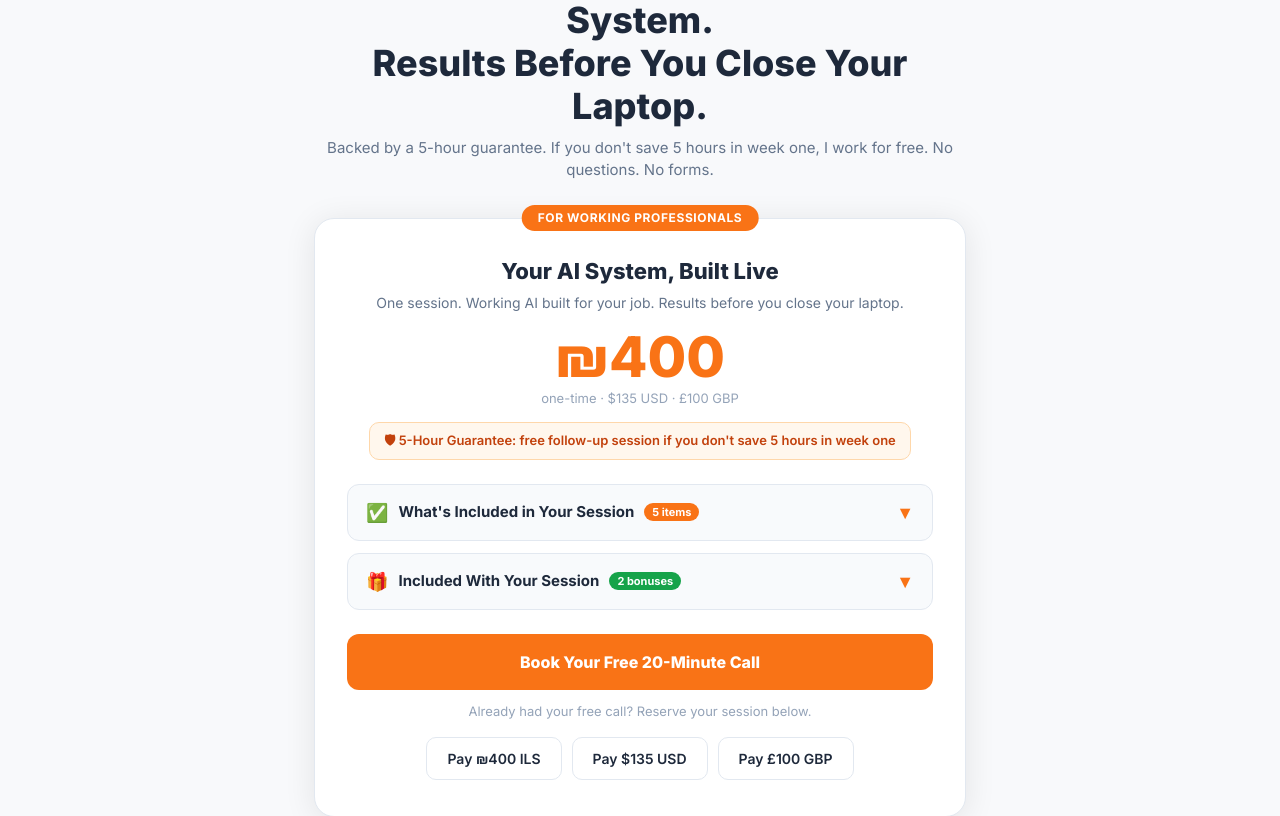
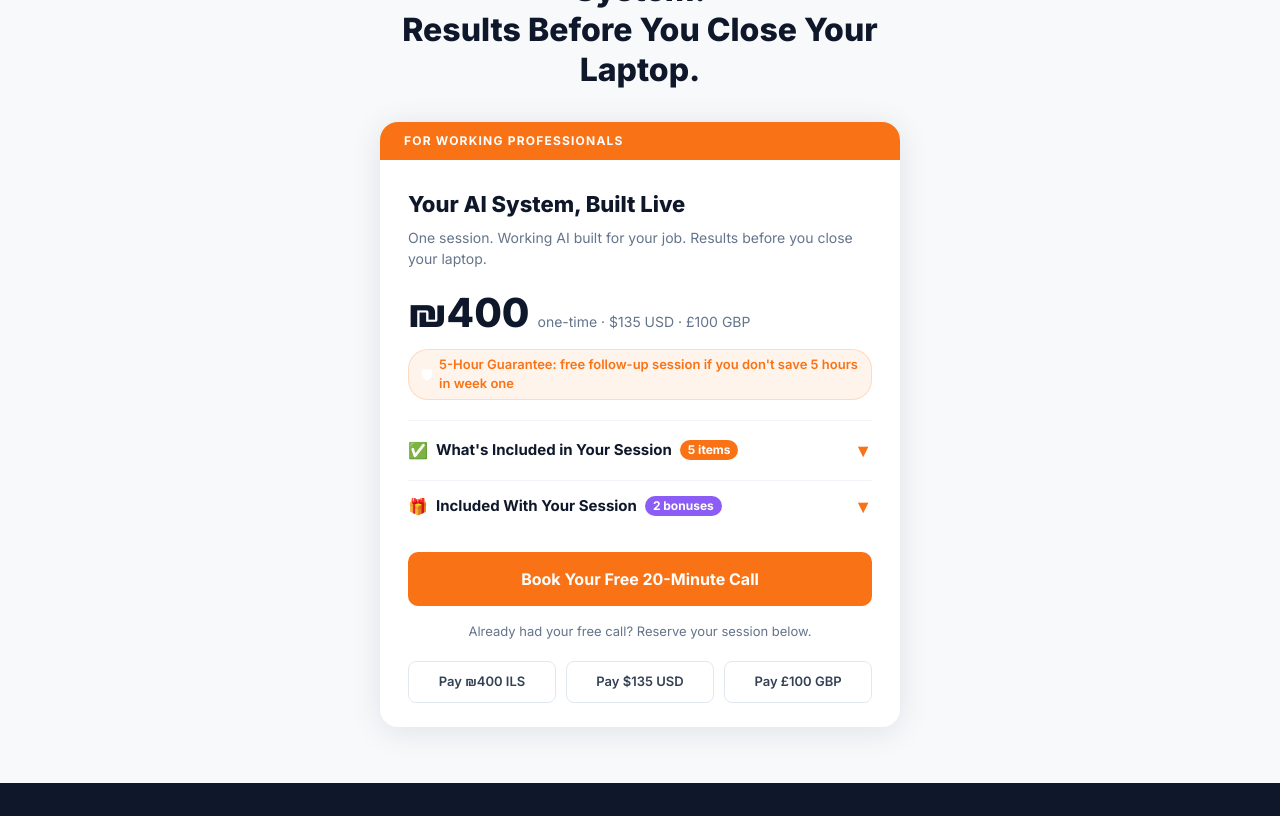
Before and after one commit to samkershner1234-aisk/ai-with-sam, a React (Vite) app: page / in a window 1280 px wide. Shown: the part 3460-4276 px from the top of the page. Built offline with nearby package versions, Linux system fonts and the light colour scheme.

Commit message:
Refactor PricingSection component structure and content

```diff
--- a/src/components/landing/PricingSection.jsx
+++ b/src/components/landing/PricingSection.jsx
@@ -1,115 +1,136 @@
 import { useState } from "react";
 import { CTA_URL } from "./constants";
 
-const ILS_URL = "https://buy.stripe.com/ILS";
-const USD_URL = "https://buy.stripe.com/USD";
-const GBP_URL = "https://buy.stripe.com/GBP";
-
-const included = [
-  "60-minute 1:1 session on Google Meet — fully focused on your role, workflow, and biggest time drain",
-  "We pinpoint the single task eating your time every day and fix it together, live",
-  "A working AI solution built on the call — a custom prompt or workflow for exactly how you work",
-  "Full session recording sent to you after the call — revisit every step",
-  "Written recap document — all your custom prompts and next steps in one clear document",
+const ITEMS = [
+  "60-minute live session on Google Meet",
+  "A custom AI prompt, tool, or automation built for your exact role",
+  "Full session recording so you can rewatch and repeat every step",
+  "Written recap of everything we built — yours to keep",
+  "Hands-on implementation so you leave with something that works",
 ];
 
-const bonus = [
-  { icon: "🎁", title: "Custom AI Prompt Kit", desc: "I start building your kit before we meet using your intake form. A personalised set of 10+ prompts for your specific role. Yours to keep forever." },
-  { icon: "💬", title: "14 Days WhatsApp Access", desc: "Got a prompt that's not working? Message me directly — not a ticket system. I respond within 24 hours." },
+const BONUSES = [
+  { title: "Sam's Personal Prompt Kit", desc: "The exact prompts Sam uses daily — ready to copy and use immediately." },
+  { title: "14-Day WhatsApp Access to Sam", desc: "Direct access after the session. Got a question? Message Sam. Usually replies within a few hours." },
 ];
 
 export default function PricingSection() {
-  const [showIncluded, setShowIncluded] = useState(false);
-  const [showBonus, setShowBonus] = useState(false);
+  const [itemsOpen, setItemsOpen] = useState(false);
+  const [bonusesOpen, setBonusesOpen] = useState(false);
 
   return (
-    <section style={{background:"#f8f9fb",padding:"80px 0 72px"}}>
-      <div style={{maxWidth:700,margin:"0 auto",padding:"0 24px"}}>
+    <section style={{ background: "#f8f9fb", padding: "56px 0" }}>
+      <div style={{ maxWidth: 560, margin: "0 auto", padding: "0 20px" }}>
+        {/* Section header */}
+        <p style={{ color: "#F97316", fontWeight: 700, letterSpacing: "0.12em", textTransform: "uppercase", fontSize: 13, textAlign: "center", marginBottom: 10 }}>
+          THE OFFER
+        </p>
+        <h2 style={{ fontSize: "clamp(22px,4vw,32px)", fontWeight: 800, color: "#0F172A", textAlign: "center", lineHeight: 1.25, marginBottom: 32 }}>
+          One Session. One Working AI System.<br />Results Before You Close Your Laptop.
+        </h2>
 
-        {/* Header */}
-        <p style={{color:"#F97316",fontWeight:700,letterSpacing:"0.12em",textTransform:"uppercase",fontSize:13,textAlign:"center",marginBottom:12}}>THE OFFER</p>
-        <h2 style={{fontSize:"clamp(24px,4vw,36px)",fontWeight:800,color:"#1E293B",textAlign:"center",lineHeight:1.2,marginBottom:8}}>
-          One Session. One Working AI System.<br/>Results Before You Close Your Laptop.
-        </h2>
-        <p style={{color:"#64748B",textAlign:"center",fontSize:15,marginBottom:36}}>
-          Backed by a 5-hour guarantee. If you don't save 5 hours in week one, I work for free. No questions. No forms.
-        </p>
+        {/* Main card */}
+        <div style={{ background: "#fff", borderRadius: 18, boxShadow: "0 4px 32px rgba(15,23,42,0.10)", overflow: "hidden" }}>
+          {/* Badge */}
+          <div style={{ background: "#F97316", padding: "10px 24px", display: "flex", alignItems: "center", justifyContent: "space-between" }}>
+            <span style={{ color: "#fff", fontWeight: 700, fontSize: 12, letterSpacing: "0.1em", textTransform: "uppercase" }}>
+              FOR WORKING PROFESSIONALS
+            </span>
+          </div>
 
-        {/* Pricing card */}
-        <div style={{background:"#fff",borderRadius:20,padding:"36px 32px",boxShadow:"0 4px 32px rgba(0,0,0,0.09)",border:"1.5px solid #E2E8F0",position:"relative"}}>
-
-          {/* Badge */}
-          <div style={{position:"absolute",top:-14,left:"50%",transform:"translateX(-50%)",background:"#F97316",color:"#fff",fontWeight:700,fontSize:12,padding:"4px 16px",borderRadius:20,letterSpacing:"0.05em",whiteSpace:"nowrap"}}>FOR WORKING PROFESSIONALS</div>
-
-          {/* Title + price */}
-          <div style={{textAlign:"center",marginBottom:24}}>
-            <div style={{fontWeight:800,fontSize:22,color:"#1E293B",marginBottom:4}}>Your AI System, Built Live</div>
-            <div style={{color:"#64748B",fontSize:14,marginBottom:16}}>One session. Working AI built for your job. Results before you close your laptop.</div>
-            <div style={{fontSize:"clamp(40px,8vw,56px)",fontWeight:900,color:"#F97316",lineHeight:1}}>₪400</div>
-            <div style={{color:"#94A3B8",fontSize:13,marginTop:4}}>one-time · $135 USD · £100 GBP</div>
-            <div style={{display:"inline-flex",alignItems:"center",gap:6,background:"#FFF7ED",border:"1.5px solid #FED7AA",borderRadius:10,padding:"8px 14px",marginTop:14,fontSize:13,fontWeight:600,color:"#C2410C"}}>
-              🛡 5-Hour Guarantee: free follow-up session if you don't save 5 hours in week one
+          <div style={{ padding: "28px 28px 24px" }}>
+            {/* Product name + price */}
+            <div style={{ marginBottom: 20 }}>
+              <div style={{ fontSize: "clamp(18px,3vw,22px)", fontWeight: 800, color: "#0F172A", marginBottom: 6 }}>
+                Your AI System, Built Live
+              </div>
+              <div style={{ color: "#64748B", fontSize: 14, marginBottom: 14, lineHeight: 1.5 }}>
+                One session. Working AI built for your job. Results before you close your laptop.
+              </div>
+              <div style={{ display: "flex", alignItems: "baseline", gap: 8, marginBottom: 6 }}>
+                <span style={{ fontSize: "clamp(28px,5vw,40px)", fontWeight: 900, color: "#0F172A" }}>₪400</span>
+                <span style={{ color: "#64748B", fontSize: 14 }}>one-time · $135 USD · £100 GBP</span>
+              </div>
+              <div style={{ display: "inline-flex", alignItems: "center", gap: 6, background: "rgba(249,115,22,0.08)", border: "1px solid rgba(249,115,22,0.2)", borderRadius: 20, padding: "5px 12px" }}>
+                <span style={{ fontSize: 14 }}>🛡</span>
+                <span style={{ color: "#F97316", fontSize: 13, fontWeight: 600 }}>5-Hour Guarantee: free follow-up session if you don't save 5 hours in week one</span>
               </div>
             </div>
 
             {/* Collapsible: What's Included */}
-          <div style={{marginBottom:12}}>
-            <button onClick={() => setShowIncluded(p => !p)} style={{width:"100%",display:"flex",alignItems:"center",justifyContent:"space-between",background: showIncluded ? "#FFF7ED" : "#F8FAFC",border: showIncluded ? "1.5px solid #F97316" : "1.5px solid #E2E8F0",borderRadius:12,padding:"14px 18px",cursor:"pointer",transition:"all 0.2s"}}>
-              <div style={{display:"flex",alignItems:"center",gap:10}}>
-                <span style={{fontSize:18}}>✅</span>
-                <span style={{fontWeight:700,fontSize:15,color:"#1E293B"}}>What's Included in Your Session</span>
-                <span style={{background:"#F97316",color:"#fff",borderRadius:20,padding:"1px 8px",fontSize:11,fontWeight:700}}>{included.length} items</span>
-              </div>
-              <span style={{color:"#F97316",fontWeight:700,fontSize:18,transition:"transform 0.2s",display:"inline-block",transform: showIncluded ? "rotate(180deg)" : "rotate(0deg)"}}>▼</span>
+            <div style={{ borderTop: "1px solid #F1F5F9", paddingTop: 16, marginBottom: 8 }}>
+              <button
+                onClick={() => setItemsOpen(!itemsOpen)}
+                style={{ width: "100%", display: "flex", alignItems: "center", justifyContent: "space-between", background: "none", border: "none", cursor: "pointer", padding: "0 0 8px" }}
+              >
+                <span style={{ display: "flex", alignItems: "center", gap: 8 }}>
+                  <span style={{ fontSize: 16 }}>✅</span>
+                  <span style={{ fontWeight: 700, color: "#0F172A", fontSize: 15 }}>What's Included in Your Session</span>
+                  <span style={{ background: "#F97316", color: "#fff", borderRadius: 10, padding: "1px 8px", fontSize: 12, fontWeight: 700 }}>{ITEMS.length} items</span>
+                </span>
+                <span style={{ color: "#F97316", fontSize: 18, fontWeight: 700, transform: itemsOpen ? "rotate(180deg)" : "none", transition: "transform 0.2s" }}>▼</span>
               </button>
-            {showIncluded && (
-              <div style={{background:"#FFFBF5",border:"1.5px solid #FED7AA",borderTop:"none",borderRadius:"0 0 12px 12px",padding:"16px 18px"}}>
-                {included.map((item, i) => (
-                  <div key={i} style={{display:"flex",gap:10,alignItems:"flex-start",marginBottom: i < included.length-1 ? 12 : 0}}>
-                    <span style={{color:"#16A34A",fontWeight:700,flexShrink:0,marginTop:2}}>✓</span>
-                    <span style={{color:"#374151",fontSize:14,lineHeight:1.55}}>{item}</span>
+              {itemsOpen && (
+                <div style={{ background: "#F8FAFC", borderRadius: 10, padding: "12px 16px", marginTop: 4 }}>
+                  {ITEMS.map((item, i) => (
+                    <div key={i} style={{ display: "flex", alignItems: "flex-start", gap: 10, padding: "6px 0", borderBottom: i < ITEMS.length - 1 ? "1px solid #E2E8F0" : "none" }}>
+                      <span style={{ color: "#22C55E", fontWeight: 700, marginTop: 1 }}>✓</span>
+                      <span style={{ color: "#334155", fontSize: 14, lineHeight: 1.4 }}>{item}</span>
                     </div>
                   ))}
                 </div>
               )}
             </div>
 
-          {/* Collapsible: Included With Your Session */}
-          <div style={{marginBottom:24}}>
-            <button onClick={() => setShowBonus(p => !p)} style={{width:"100%",display:"flex",alignItems:"center",justifyContent:"space-between",background: showBonus ? "#FFF7ED" : "#F8FAFC",border: showBonus ? "1.5px solid #F97316" : "1.5px solid #E2E8F0",borderRadius:12,padding:"14px 18px",cursor:"pointer",transition:"all 0.2s"}}>
-              <div style={{display:"flex",alignItems:"center",gap:10}}>
-                <span style={{fontSize:18}}>🎁</span>
-                <span style={{fontWeight:700,fontSize:15,color:"#1E293B"}}>Included With Your Session</span>
-                <span style={{background:"#16A34A",color:"#fff",borderRadius:20,padding:"1px 8px",fontSize:11,fontWeight:700}}>2 bonuses</span>
-              </div>
-              <span style={{color:"#F97316",fontWeight:700,fontSize:18,transition:"transform 0.2s",display:"inline-block",transform: showBonus ? "rotate(180deg)" : "rotate(0deg)"}}>▼</span>
+            {/* Collapsible: Bonuses */}
+            <div style={{ borderTop: "1px solid #F1F5F9", paddingTop: 12, marginBottom: 24 }}>
+              <button
+                onClick={() => setBonusesOpen(!bonusesOpen)}
+                style={{ width: "100%", display: "flex", alignItems: "center", justifyContent: "space-between", background: "none", border: "none", cursor: "pointer", padding: "0 0 8px" }}
+              >
+                <span style={{ display: "flex", alignItems: "center", gap: 8 }}>
+                  <span style={{ fontSize: 16 }}>🎁</span>
+                  <span style={{ fontWeight: 700, color: "#0F172A", fontSize: 15 }}>Included With Your Session</span>
+                  <span style={{ background: "#8B5CF6", color: "#fff", borderRadius: 10, padding: "1px 8px", fontSize: 12, fontWeight: 700 }}>{BONUSES.length} bonuses</span>
+                </span>
+                <span style={{ color: "#F97316", fontSize: 18, fontWeight: 700, transform: bonusesOpen ? "rotate(180deg)" : "none", transition: "transform 0.2s" }}>▼</span>
               </button>
-            {showBonus && (
-              <div style={{background:"#FFFBF5",border:"1.5px solid #FED7AA",borderTop:"none",borderRadius:"0 0 12px 12px",padding:"16px 18px"}}>
-                {bonus.map((b, i) => (
-                  <div key={i} style={{display:"flex",gap:12,alignItems:"flex-start",marginBottom: i < bonus.length-1 ? 16 : 0}}>
-                    <span style={{fontSize:22,flexShrink:0}}>{b.icon}</span>
-                    <div>
-                      <div style={{fontWeight:700,fontSize:14,color:"#1E293B",marginBottom:3}}>{b.title}</div>
-                      <div style={{color:"#64748B",fontSize:13,lineHeight:1.55}}>{b.desc}</div>
-                    </div>
+              {bonusesOpen && (
+                <div style={{ background: "#F8FAFC", borderRadius: 10, padding: "12px 16px", marginTop: 4 }}>
+                  {BONUSES.map((b, i) => (
+                    <div key={i} style={{ padding: "8px 0", borderBottom: i < BONUSES.length - 1 ? "1px solid #E2E8F0" : "none" }}>
+                      <div style={{ fontWeight: 700, color: "#0F172A", fontSize: 14, marginBottom: 3 }}>🎁 {b.title}</div>
+                      <div style={{ color: "#64748B", fontSize: 13, lineHeight: 1.4 }}>{b.desc}</div>
                     </div>
                   ))}
                 </div>
               )}
             </div>
 
-          {/* CTA buttons */}
-          <a href={CTA_URL} target="_blank" rel="noopener noreferrer" style={{display:"block",background:"#F97316",color:"#fff",fontWeight:800,fontSize:16,padding:"16px",borderRadius:12,textDecoration:"none",textAlign:"center",marginBottom:12,transition:"opacity 0.2s"}}>
+            {/* CTA */}
+            <a
+              href={CTA_URL}
+              target="_blank"
+              rel="noopener noreferrer"
+              style={{ display: "block", background: "#F97316", color: "#fff", fontWeight: 700, fontSize: 16, padding: "15px 24px", borderRadius: 10, textDecoration: "none", textAlign: "center", marginBottom: 16 }}
+            >
               Book Your Free 20-Minute Call
             </a>
-          <p style={{textAlign:"center",color:"#94A3B8",fontSize:13,marginBottom:16}}>Already had your free call? Reserve your session below.</p>
-          <div style={{display:"flex",gap:10,flexWrap:"wrap",justifyContent:"center"}}>
-            {[{label:"Pay ₪400 ILS", url: ILS_URL}, {label:"Pay $135 USD", url: USD_URL}, {label:"Pay £100 GBP", url: GBP_URL}].map((btn, i) => (
-              <a key={i} href={btn.url} target="_blank" rel="noopener noreferrer" style={{padding:"10px 20px",borderRadius:10,border:"1.5px solid #E2E8F0",background:"#fff",color:"#1E293B",fontWeight:600,fontSize:14,textDecoration:"none",transition:"all 0.2s"}}>
-                {btn.label}
+            <p style={{ color: "#64748B", fontSize: 13, textAlign: "center", marginBottom: 20 }}>Already had your free call? Reserve your session below.</p>
+
+            {/* Payment links */}
+            <div style={{ display: "flex", gap: 10, flexWrap: "wrap", justifyContent: "center" }}>
+              {[
+                { label: "Pay ₪400 ILS", href: CTA_URL },
+                { label: "Pay $135 USD", href: CTA_URL },
+                { label: "Pay £100 GBP", href: CTA_URL },
+              ].map(({ label, href }) => (
+                <a key={label} href={href} target="_blank" rel="noopener noreferrer"
+                  style={{ flex: "1 1 120px", minWidth: 110, textAlign: "center", border: "1.5px solid #E2E8F0", borderRadius: 8, padding: "10px 8px", color: "#334155", fontWeight: 600, fontSize: 13, textDecoration: "none", background: "#fff" }}>
+                  {label}
                 </a>
               ))}
+            </div>
           </div>
         </div>
       </div>
```
Lines whose indentation alone changed are shown as unchanged.
